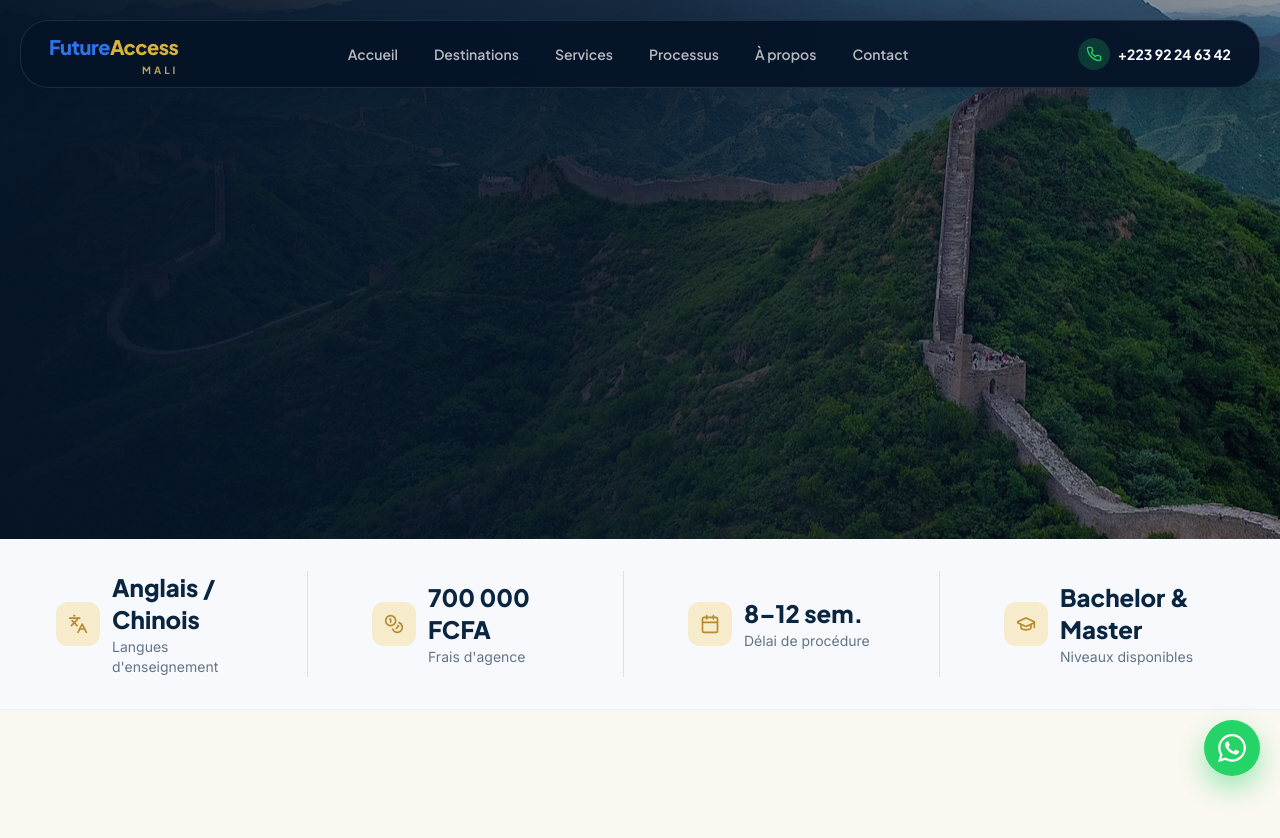
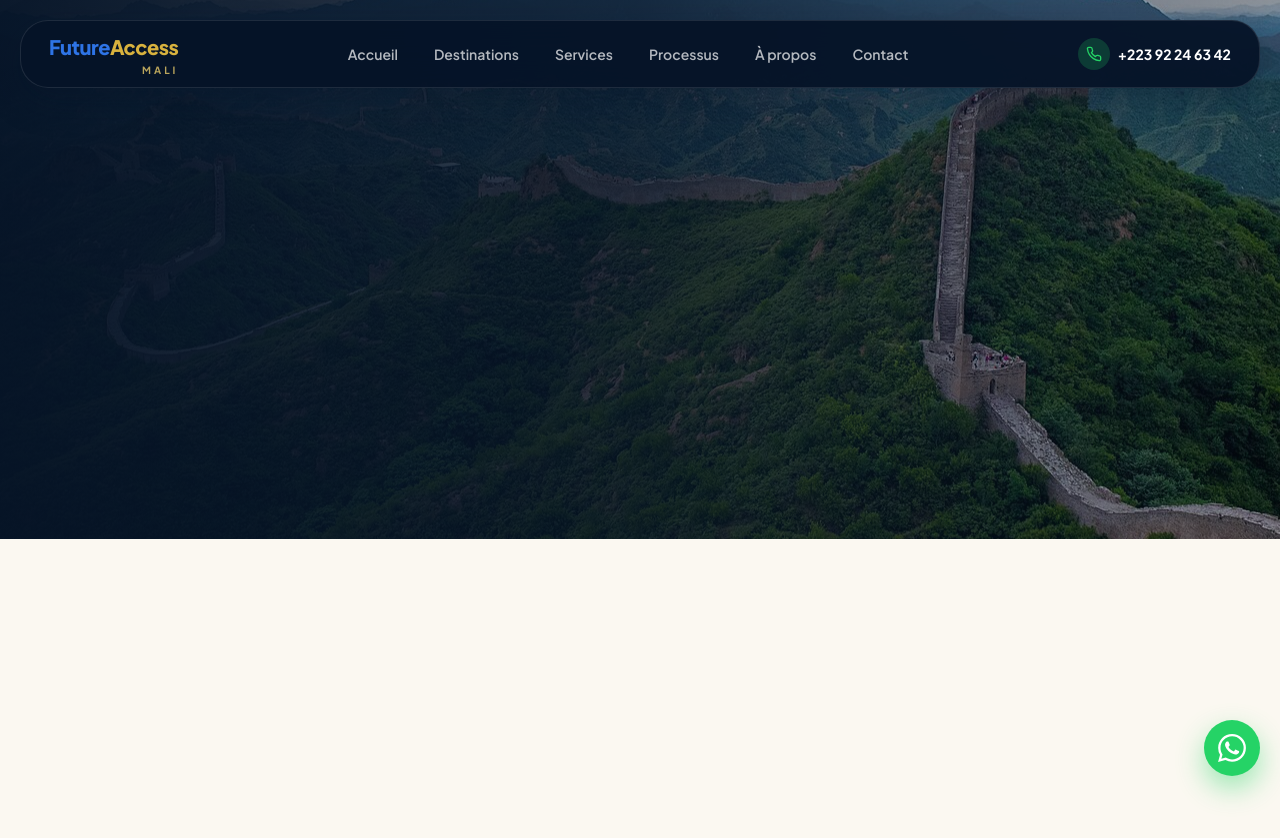
Before and after one commit to SekouBoundy/FutureAccess, a Next.js app: page /destinations/chine in a window 1280 px wide. Shown: the top 838 px of the page. Built offline with nearby package versions, Linux system fonts and the light colour scheme.

Commit message:
refactor: remove stats section from destination details and adjust related data structure

```diff
--- a/src/app/destinations/[slug]/page.tsx
+++ b/src/app/destinations/[slug]/page.tsx
@@ -193,27 +193,6 @@ export default async function DestinationDetailPage({
               Parler à un conseiller
             </a>
           </div>
-        </div>
-      </section>
-
-      {/* ===== STATS ===== */}
-      <section className="border-b border-slate-100 bg-paper">
-        <div className="mx-auto grid max-w-7xl grid-cols-2 gap-8 px-6 py-8 lg:grid-cols-4 lg:divide-x lg:divide-slate-200">
-          {d.stats.map((s) => (
-            <div key={s.label} className="flex items-center gap-3 lg:px-8">
-              {s.icon && (
-                <span className="grid h-10 w-10 flex-none place-items-center rounded-xl bg-gold-100 text-gold-600 sm:h-11 sm:w-11">
-                  <EmojiIcon emoji={s.icon} className="h-5 w-5" />
-                </span>
-              )}
-              <div>
-                <div className="font-head text-xl font-extrabold text-navy-800 sm:text-2xl">
-                  {s.value}
-                </div>
-                <div className="mt-0.5 text-sm text-slate-500">{s.label}</div>
-              </div>
-            </div>
-          ))}
         </div>
       </section>
 
--- a/src/app/page.tsx
+++ b/src/app/page.tsx
@@ -166,7 +166,9 @@ export default function Home() {
               alt="Étudiante prête pour ses études à l'international"
               label="Photo héro — étudiante"
               fit="contain"
-              className="h-80 w-full sm:h-96 lg:h-[32rem]"
+              // className="h-80 w-full sm:h-96 lg:h-[32rem]"
+              className="w-full sm:h-96 lg:h-[32rem]"
+
             />
           </div>
         </div>
--- a/src/data/destination-details.ts
+++ b/src/data/destination-details.ts
@@ -43,7 +43,6 @@ export type DestinationDetail = {
   spotsLeft?: string;
   heroImage: string;
   intro: string;
-  stats: { value: string; label: string; icon?: string }[];
   opportunities: string[];
   opportunitiesImage: string;
   /** Bloc d'intro optionnel « Pourquoi étudier en … ? » */
@@ -90,12 +89,6 @@ const malaisie: DestinationDetail = {
   heroImage: "/images/destinations/malaysia.jpg",
   intro:
     "La Malaisie est une destination de choix pour les étudiants internationaux grâce à la qualité de son enseignement, ses universités reconnues, ses programmes dispensés en anglais, son coût de la vie abordable, ses diplômes reconnus à l'international et son environnement multiculturel.",
-  stats: [
-    { icon: "🏛️", value: "20+", label: "Universités partenaires" },
-    { icon: "💰", value: "500 000 FCFA", label: "Frais d'agence" },
-    { icon: "🗓️", value: "6–8 sem.", label: "Délai de procédure" },
-    { icon: "🗣️", value: "Anglais", label: "Langue d'enseignement" },
-  ],
   opportunities: [
     "Coût de la vie très abordable",
     "Universités classées QS Top 300",
@@ -369,12 +362,6 @@ const turquie: DestinationDetail = {
   heroImage: "/images/destinations/turkey.jpg",
   intro:
     "La Turquie offre un enseignement de qualité, des universités reconnues, un coût de la vie abordable, des programmes dispensés en anglais et en turc, une position stratégique entre l'Europe et l'Asie, ainsi qu'un riche patrimoine culturel.",
-  stats: [
-    { icon: "🏛️", value: "15+", label: "Universités partenaires" },
-    { icon: "💰", value: "500 000 FCFA", label: "Frais d'agence" },
-    { icon: "✈️", value: "Vol direct", label: "Depuis Paris & Maghreb" },
-    { icon: "🗣️", value: "Langues", label: "Turc & Anglais" },
-  ],
   opportunities: [
     "Bourses gouvernementales disponibles",
     "Architecture et histoire exceptionnelles",
@@ -651,12 +638,6 @@ const chine: DestinationDetail = {
   heroImage: "/images/destinations/china.jpg",
   intro:
     "La Chine : une destination académique d'avenir, avec une éducation abordable, des formations accessibles et des opportunités de bourses pour les étudiants internationaux.",
-  stats: [
-    { icon: "🗣️", value: "Anglais / Chinois", label: "Langues d'enseignement" },
-    { icon: "💰", value: "700 000 FCFA", label: "Frais d'agence" },
-    { icon: "🗓️", value: "8–12 sem.", label: "Délai de procédure" },
-    { icon: "🎓", value: "Bachelor & Master", label: "Niveaux disponibles" },
-  ],
   opportunities: [
     "Meilleures universités chinoises",
     "Programmes en anglais ou en chinois",
```
